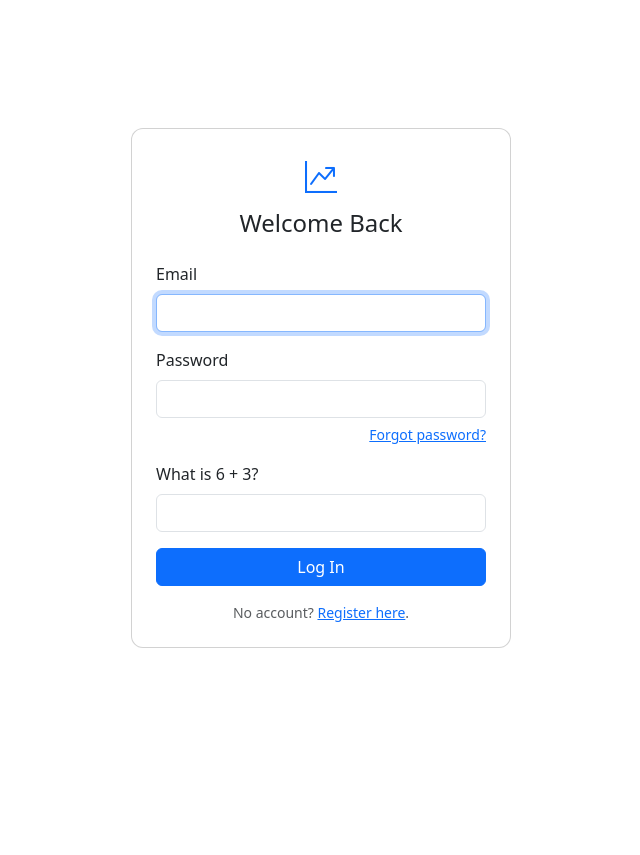
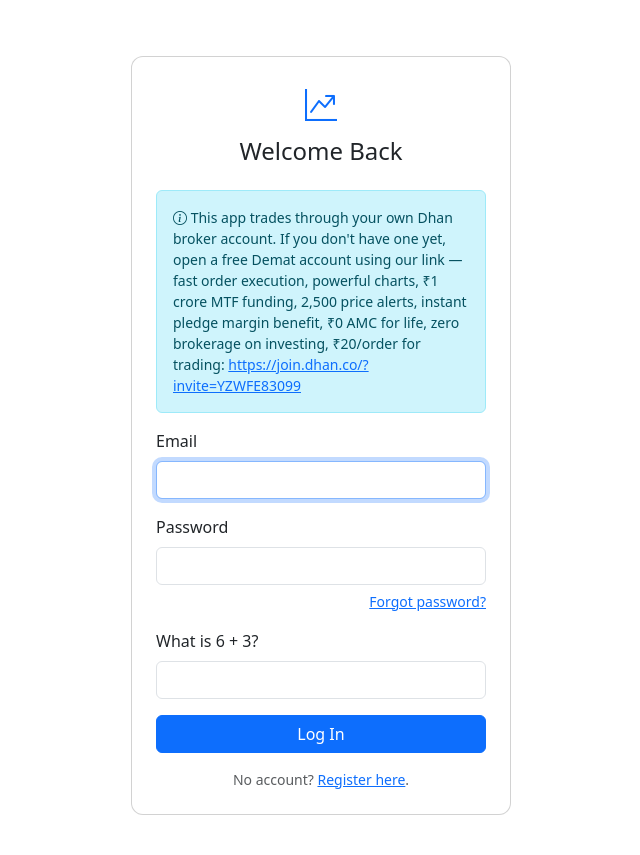
Before and after one commit to baluinbox-dot/finopsdhan, a FastAPI app: page /auth/login in a window 1280 px wide. Shown: the part 57-912 px from the top of the page, without its empty margins (319-959 px from the left). Before the commit the page ends 705 px from the top, so only its background shows below. Run offline with FastAPI, Linux system fonts and the light colour scheme.

Commit message:
Show Dhan referral banner on login too, not just register
The app has no separate homepage — "/" just redirects to /auth/login
(or /dashboard if already signed in), so login is the de facto
landing page for a logged-out visitor. Extracted the banner into a
shared partial (auth/_dhan_referral_banner.html) and included it on
both login.html and register.html, with the fuller benefit list
Balu wants to lead with (fast execution, powerful charts, ₹1 crore
MTF funding, 2,500 price alerts, instant pledge margin benefit).

```diff
--- a/app/routers/auth.py
+++ b/app/routers/auth.py
@@ -270,7 +270,9 @@ def resend_verification_submit(request: Request, db: DbSession, email: str = For
 def login_form(request: Request, current_user: CurrentUserOptional):
     if current_user:
         return RedirectResponse(url("/dashboard"), status_code=303)
-    return render(request, "auth/login.html", _new_captcha(request))
+    context = _new_captcha(request)
+    context["dhan_referral_url"] = get_settings().dhan_referral_url
+    return render(request, "auth/login.html", context)
 
 
 @router.post("/login")
--- /dev/null
+++ b/app/templates/auth/_dhan_referral_banner.html
@@ -0,0 +1,11 @@
+{# Shared Dhan referral banner — included on the login and register pages
+   (the app's two logged-out entry points; "/" itself just redirects to one
+   of them). Purely informational: we have no way to verify the referral
+   link was actually used, so this is a prompt, not an enforced gate. #}
+<div class="alert alert-info small">
+    <i class="bi bi-info-circle"></i>
+    This app trades through your own Dhan broker account. If you don't have one yet, open a free Demat account
+    using our link — fast order execution, powerful charts, ₹1 crore MTF funding, 2,500 price alerts, instant
+    pledge margin benefit, ₹0 AMC for life, zero brokerage on investing, ₹20/order for trading:
+    <a href="{{ dhan_referral_url }}" target="_blank" rel="noopener noreferrer">{{ dhan_referral_url }}</a>
+</div>
--- a/app/templates/auth/login.html
+++ b/app/templates/auth/login.html
@@ -8,6 +8,7 @@
                 <i class="bi bi-graph-up-arrow text-primary" style="font-size: 2rem;"></i>
                 <h4 class="mt-2 mb-0">Welcome Back</h4>
             </div>
+            {% include "auth/_dhan_referral_banner.html" %}
             <form method="post" action="{{ url('/auth/login') }}">
                 <div class="mb-3">
                     <label class="form-label">Email</label>
```
Also changed, not shown: app/templates/auth/register.html (+2 -7 lines).
